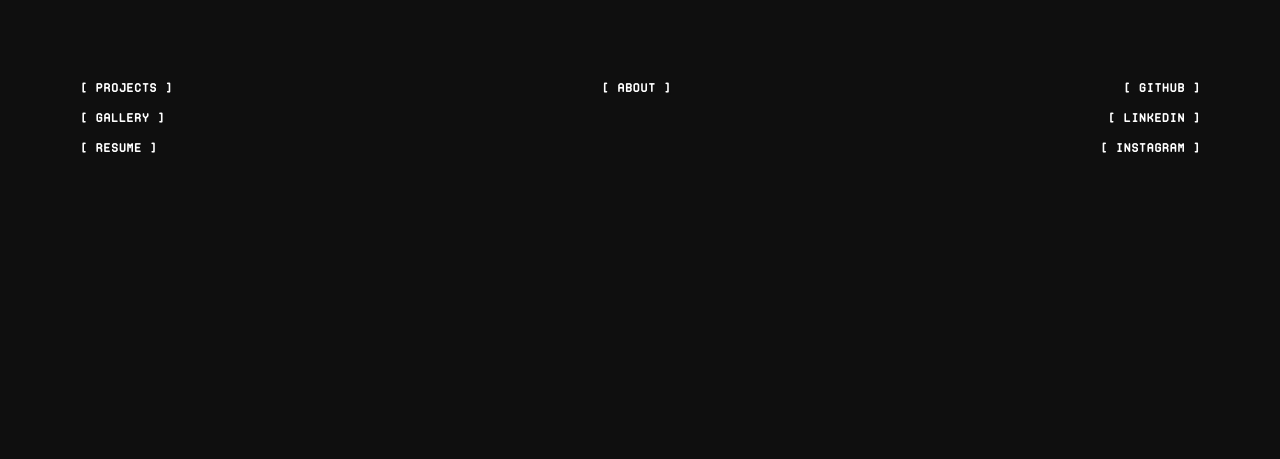
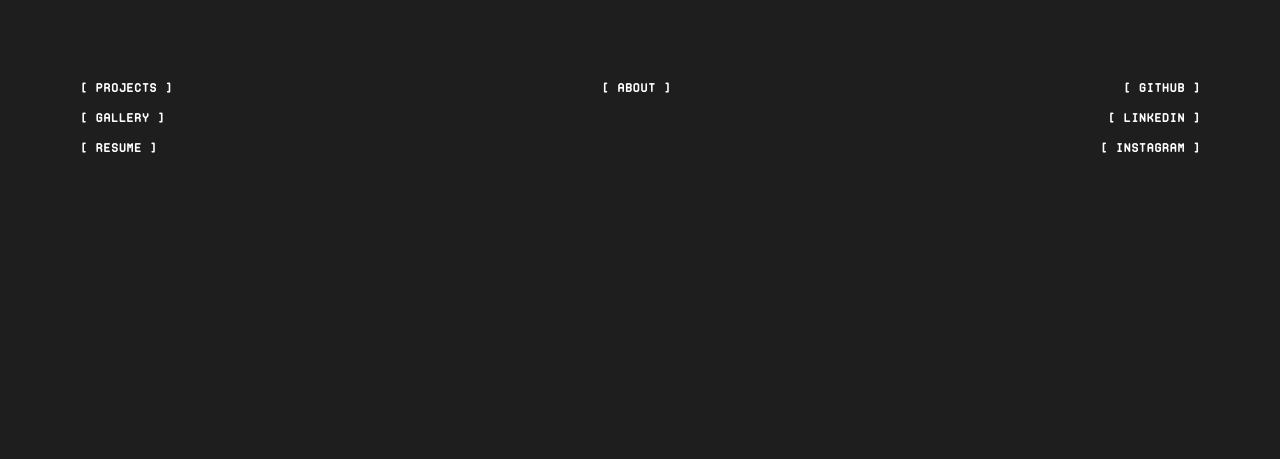
Before and after one commit to agl320/Personal-Website, a website built with Vite: page Personal/index.html in a window 1280 px wide. Shown: the top 459 px of the page. Built offline with nearby package versions, Linux system fonts and the light colour scheme; some packages are replaced by stand-ins of ours.

Commit message:
Update style.css

```diff
--- a/Personal/styles/style.css
+++ b/Personal/styles/style.css
@@ -48,7 +48,7 @@
     margin: 0;
 
     color: white;
-    background-color: rgb(15, 15, 15);
+    background-color: rgb(30, 30, 30);
     /* background-color: rgb(0, 0, 0); */
 
     box-sizing: border-box;
```
